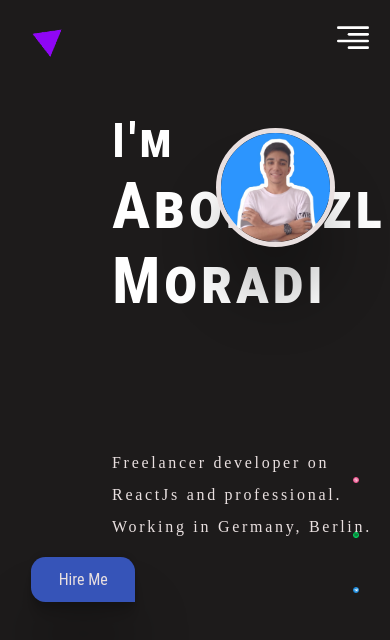
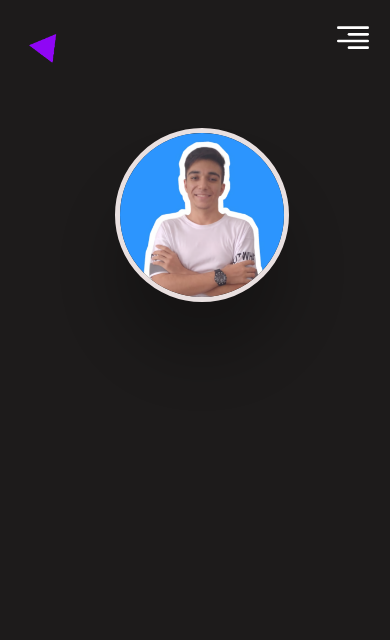
Before and after one commit to AbolfazM/personalwebsite, a React (Create React App) app: page / in a window 390 px wide. Shown: the top 640 px of the page. Built offline with nearby package versions, Linux system fonts and the light colour scheme.

Commit message:
responsive me.png!

```diff
--- a/src/Components/Nav/Me.jsx
+++ b/src/Components/Nav/Me.jsx
@@ -1,18 +1,18 @@
 import React from 'react';
 import MyImg from '../assists/me.png';
-import Telegram from '../assists/telegram.png';
-import Spotify from '../assists/spotify.png';
-import Dribbble from '../assists/dribbble.png';
+// import Telegram from '../assists/telegram.png';
+// import Spotify from '../assists/spotify.png';
+// import Dribbble from '../assists/dribbble.png';
 
 const Me = () => {
     return(
         <div>
             <img className="Me" src={MyImg} alt="my img" />
-            <div>
+            {/* <div>
                 <img className="Social Telegram" src={Telegram} alt="telegram account" />
                 <img className="Social Spotify" src={Spotify} alt="spotify account" />
                 <img className="Social Dribbble" src={Dribbble} alt="dribbble account" />
-            </div>
+            </div> */}
         </div>
     );
 }
--- a/src/Components/Nav/Nav.jsx
+++ b/src/Components/Nav/Nav.jsx
@@ -5,12 +5,12 @@ const Nav = () => {
     return(
         <div>
             <Me />
-            <div className="Name">
+            {/* <div className="Name">
                 <h2>I'm</h2>
                 <h1>Abolfazl Moradi</h1>
-            </div>
-            <p className="Description">Freelancer developer on ReactJs and professional. <br />Working in Germany, Berlin.</p>
-            <button className="HireMe">Hire Me</button>
+            </div> */}
+            {/* <p className="Description">Freelancer developer on ReactJs and professional. <br />Working in Germany, Berlin.</p>
+            <button className="HireMe">Hire Me</button> */}
         </div>
     );
 }
--- a/src/index.css
+++ b/src/index.css
@@ -194,6 +194,13 @@ body {
     margin-top: 8rem;
 }
 
+@media (max-width:400px) {
+    .Me {
+        width: 42%;
+        right: 26%;
+    }
+}
+
 
 /* social icons styles */
 
```
